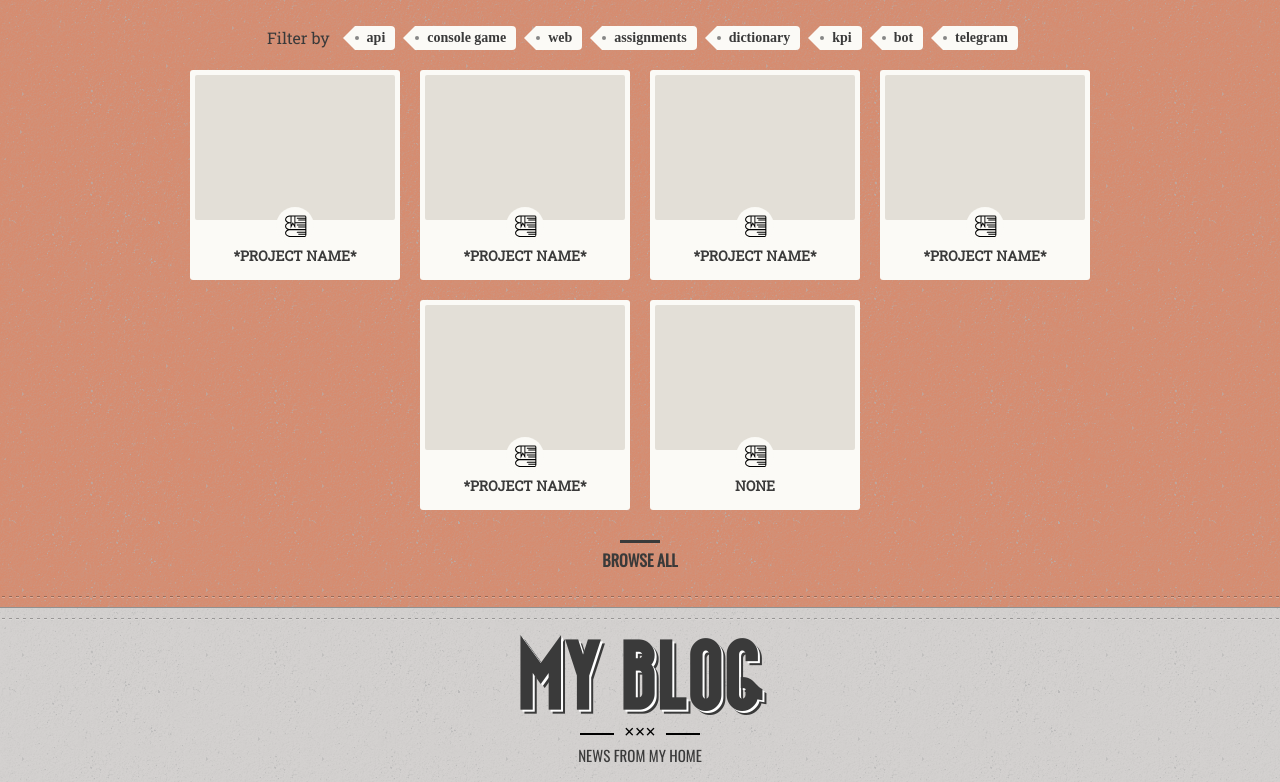
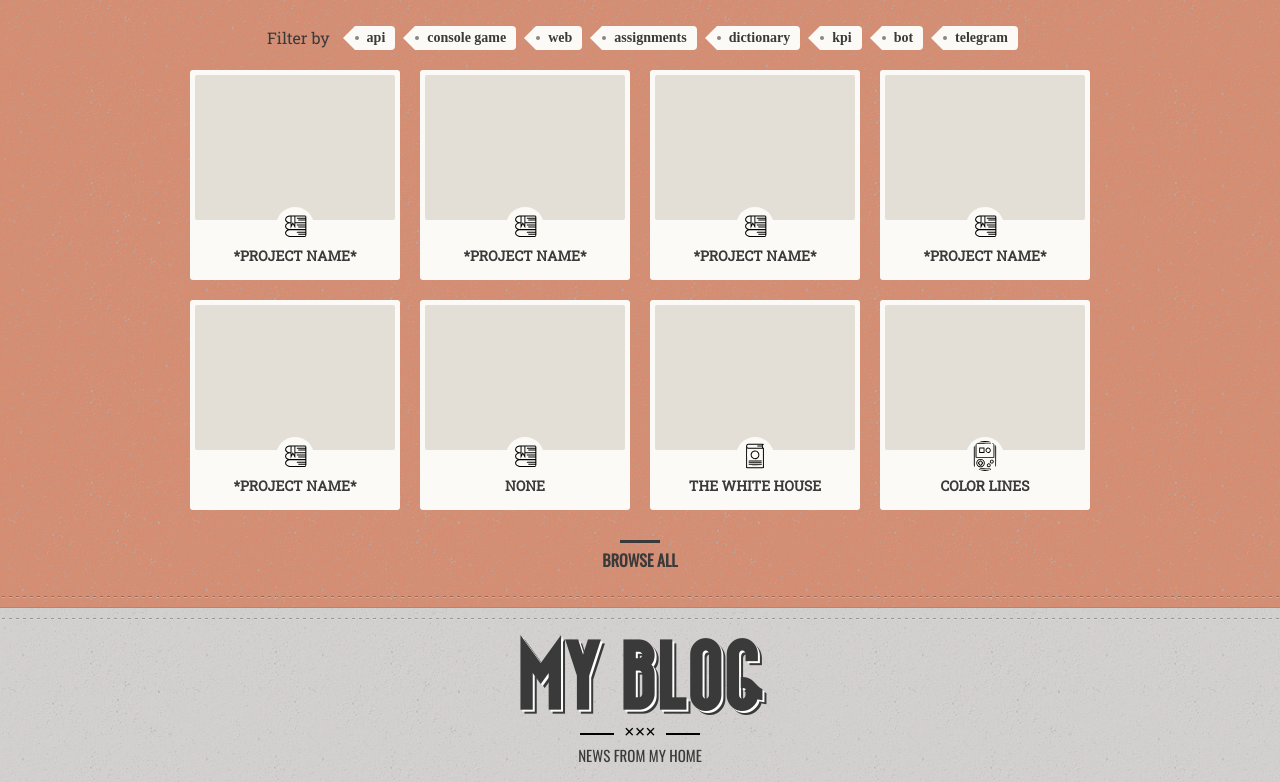
Before and after one commit to violettpv/JS-Camp-Final-Project, a website: page index.html in a window 1280 px wide. Shown: the part 1734-2516 px from the top of the page. Drawn offline with Linux system fonts and the light colour scheme; no server answers.

Commit message:
add projects json

```diff
--- a/index.html
+++ b/index.html
@@ -227,6 +227,19 @@
                     <div class="portfolio-section__project-name">None</div>
                 </div>
             </div>
+
+<!--            <div class="portfolio-section__project">-->
+<!--                <div class="portfolio-section__project-img">-->
+<!--                    <div class="portfolio-section__project-description"></div>-->
+<!--                </div>-->
+<!--                <div class="portfolio-section__project-title">-->
+<!--                    <div class="portfolio-section__project-icon"><img src="icons_svg/books.svg" alt="books"></div>-->
+<!--                    <div class="portfolio-section__project-name">None</div>-->
+<!--                </div>-->
+<!--            </div>-->
+
+
+
         </div>
 
         <div class="section-browse">
@@ -299,7 +312,7 @@
 
     <div class="section-browse">
         <hr class="section-hr section-hr-long">
-        <p class="browse-btn" onclick="" style="cursor: not-allowed;">Show all posts</p>
+        <p class="browse-btn" onclick="">Show all posts</p>
     </div>
 </div>
 
--- /dev/null
+++ b/projects.json
@@ -0,0 +1,26 @@
+{
+  "data" : [
+    {
+      "description" : {
+        "name" : "The White House",
+        "date" : "2015-01-01",
+        "technologies" : "president, white house, technology",
+        "price": 100.0
+      },
+      "image" : "./pics/kpi_early_20century.jpg",
+      "ico" : "./icons_svg/book.svg",
+      "url" : "https://www.whitehouse.gov"
+    },
+    {
+      "description" : {
+        "name" : "Color lines",
+        "date" : "2015-03-12",
+        "technologies" : "president, white house, technology",
+        "price": 99.9
+      },
+      "image" : "./pics/computer2.jpg",
+      "ico" : "./icons_svg/retro-game.svg",
+      "url" : "https://www.google.com"
+    }
+  ]
+}
--- a/script.js
+++ b/script.js
@@ -242,3 +242,21 @@ function setAfk (status) {
         afkScreen.style.display = "none";
     }
 }
+
+const projectsArea = document.getElementsByClassName("portfolio-section__projects")[0];
+function formProjectComponent(data) {
+    return `<div href="${data.url}" class="portfolio-section__project"> <div style="background-image: url("${data.image}");     background-position: center;     background-repeat: no-repeat;     background-size: cover;" class="portfolio-section__project-img"> <div class="portfolio-section__project-description">Date: ${data.description.date}<br>Tech: ${data.description.technologies}<br>Price: ${data.description.price}</div> </div> <div class="portfolio-section__project-title"> <div class="portfolio-section__project-icon"><img src="${data.ico}" alt="books"></div> <div class="portfolio-section__project-name">${data.description.name}</div> </div> </div>`;
+}
+
+// read data from json file
+async function readData() {
+    return await fetch("./projects.json")
+        .then(response => response.json());
+}
+
+readData().then(projectsData => {
+    console.log(projectsData.data);
+    for (let i = 0; i < projectsData.data.length; i++) {
+        projectsArea.innerHTML += formProjectComponent(projectsData.data[i]);
+    }
+});
```
